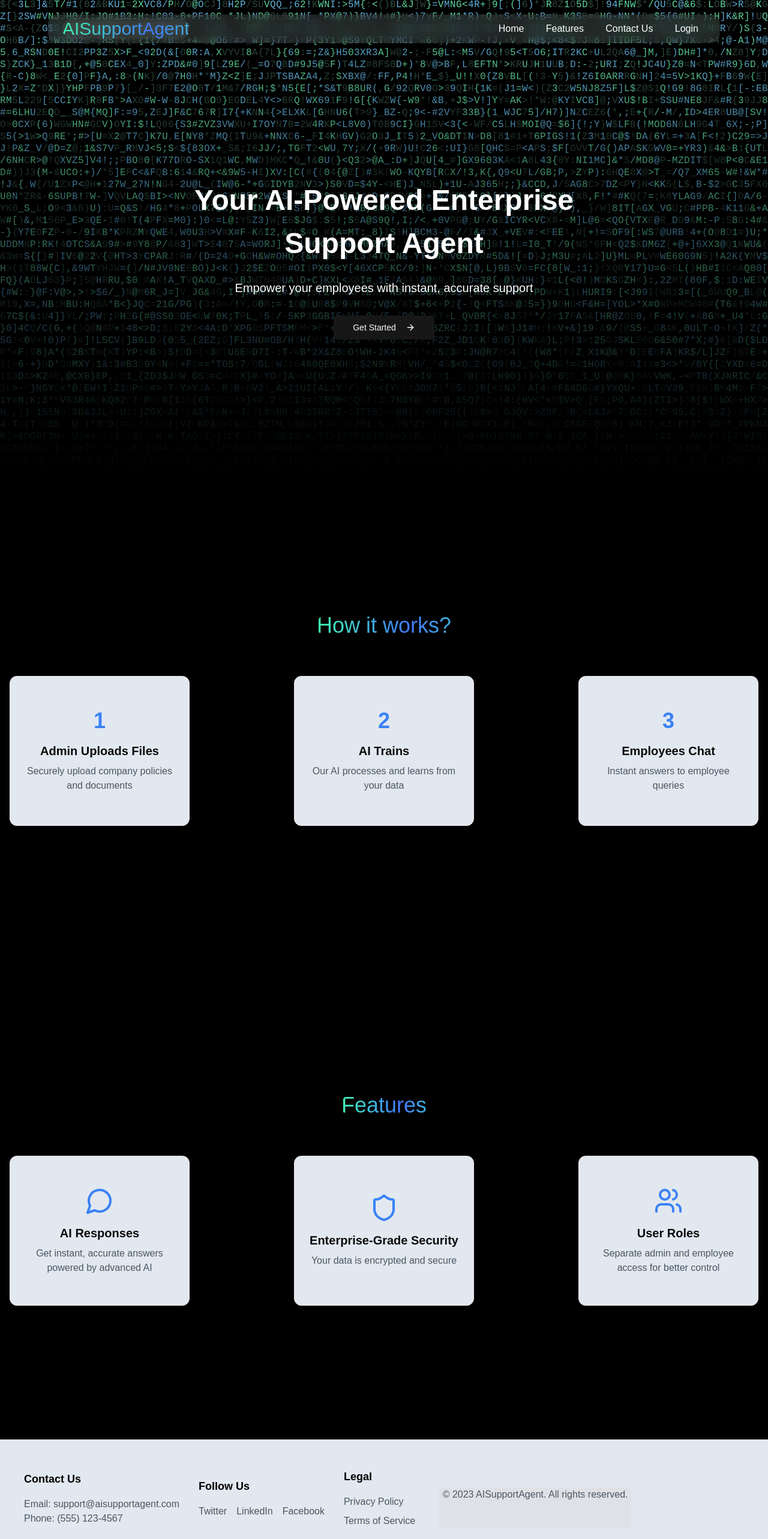
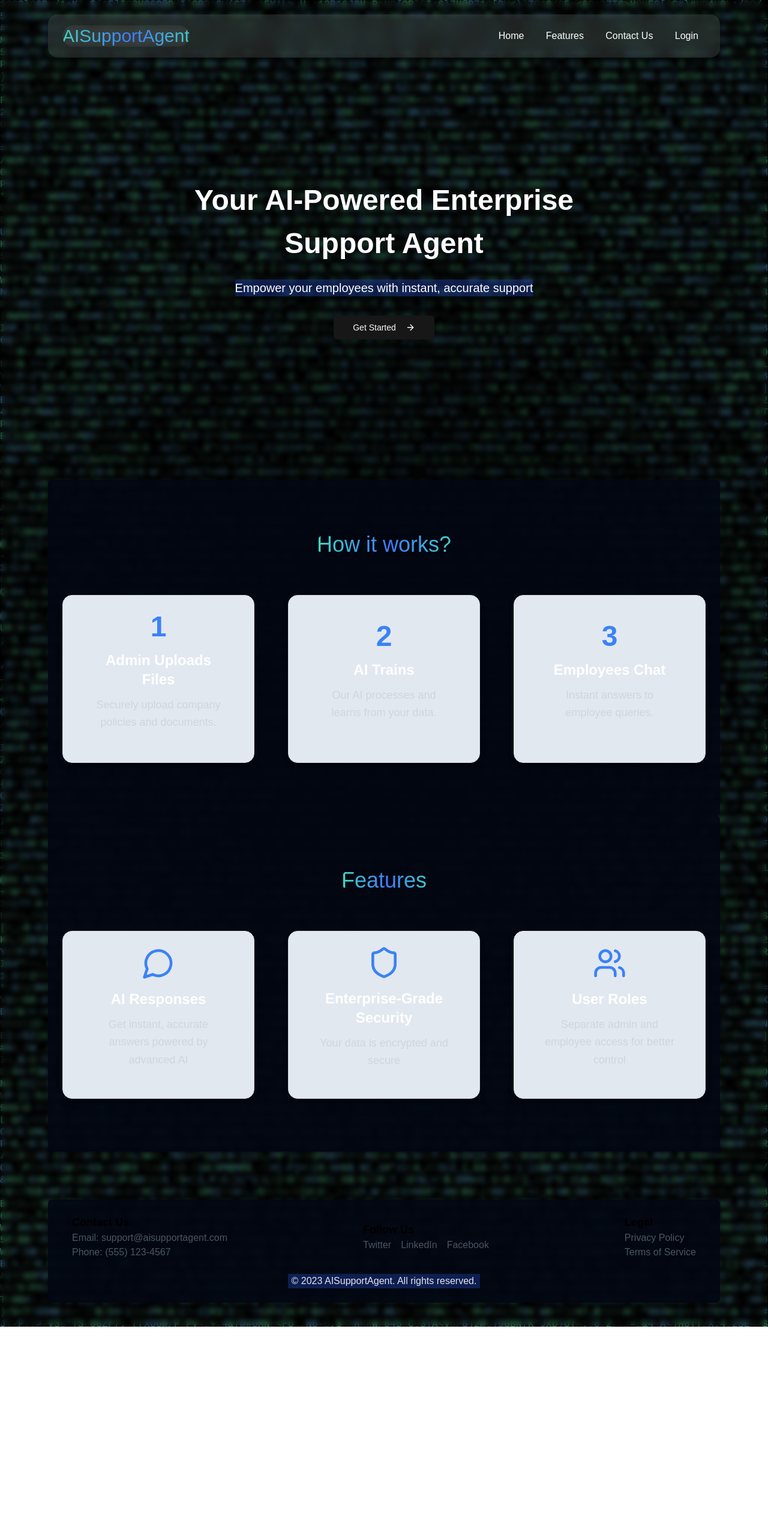
Before and after one commit to ShawneilRodrigues/TheNotoriusBug_LOC7, a Next.js app in the folder frontend/: page / in a window 1280 px wide. Shown: the top 2566 px of the page at 60% size. After the commit the page ends 2212 px from the top, so only its background shows below. Built offline with nearby package versions, Linux system fonts and the light colour scheme.

Commit message:
updated landing-page

```diff
--- a/frontend/src/app/layout.tsx
+++ b/frontend/src/app/layout.tsx
@@ -36,7 +36,13 @@ export default function RootLayout({
           disableTransitionOnChange
         >
           {/* <Navbar /> */}
-            {children}
+          <div className="relative min-h-screen">
+            {/* Blurred Background */}
+            <div className="absolute inset-0 bg-black/20 backdrop-blur-sm z-[-1]" />
+
+            {/* Main Content */}
+            <main className="relative">{children}</main>
+          </div>
         </ThemeProvider>
       </body>
     </html>
--- a/frontend/src/app/page.tsx
+++ b/frontend/src/app/page.tsx
@@ -21,10 +21,10 @@ export default function LandingPage() {
                     smooth={true}
                 />
                 {/* ✅ Gradient Overlay Fix */}
-                <div className="w-screen h-screen absolute inset-0 z-10 bg-gradient-to-b from-transparent via-black/50 to-black opacity-100" />
+                <div className="w-screen h-screen absolute inset-0 -z-10 bg-gradient-to-b from-transparent via-black/50 to-black opacity-100" />
             </div>
 
-            <header className="w-screen mx-auto px-0 py-6 absolute">
+            <header className="z-20 w-screen mx-auto px-0 py-6 absolute">
                 <Navbar />
             </header>
 
@@ -47,7 +47,7 @@ export default function LandingPage() {
                                     Your AI-Powered Enterprise Support Agent
                                 </div>
                             </h1>
-                            <p className="text-xl text-white mb-8">
+                            <p className="text-xl bg-blue-800/40 text-white mb-8">
                                 Empower your employees with instant, accurate
                                 support
                             </p>
@@ -76,12 +76,12 @@ export default function LandingPage() {
 
             <footer
                 id="contact"
-                className="w-screen bg-slate-200 py-8"
+                className="w-auto mx-20 mb-10 rounded-md bg-gray-950/90 py-6"
             >
-                <div className="container py-4 px-10 flex gap-10 mx-auto">
-                    <div className="flex items-center justify-between gap-8">
+                <div className="container flex-col px-10 flex gap-6">
+                    <div className="flex items-center justify-between gap-3">
                         <div>
-                            <h3 className="text-lg font-semibold mb-4">
+                            <h3 className="text-lg font-semibold">
                                 Contact Us
                             </h3>
                             <p className="text-gray-600">
@@ -92,52 +92,52 @@ export default function LandingPage() {
                             </p>
                         </div>
                         <div>
-                            <h3 className="text-lg font-semibold mb-4">
+                            <h3 className="text-lg font-semibold">
                                 Follow Us
                             </h3>
                             <div className="flex space-x-4">
                                 <a
                                     href="#"
-                                    className="text-gray-600 hover:text-gray-800"
+                                    className="text-gray-600 hover:text-blue-800"
                                 >
                                     Twitter
                                 </a>
                                 <a
                                     href="#"
-                                    className="text-gray-600 hover:text-gray-800"
+                                    className="text-gray-600 hover:text-blue-800"
                                 >
                                     LinkedIn
                                 </a>
                                 <a
                                     href="#"
-                                    className="text-gray-600 hover:text-gray-800"
+                                    className="text-gray-600 hover:text-blue-800"
                                 >
                                     Facebook
                                 </a>
                             </div>
                         </div>
                         <div>
-                            <h3 className="text-lg font-semibold mb-4">
+                            <h3 className="text-lg font-semibold">
                                 Legal
                             </h3>
-                            <div className="flex flex-col space-y-2">
+                            <div className="flex flex-col">
                                 <a
                                     href="#"
-                                    className="text-gray-600 hover:text-gray-800"
+                                    className="text-gray-600 hover:text-blue-800"
                                 >
                                     Privacy Policy
                                 </a>
                                 <a
                                     href="#"
-                                    className="text-gray-600 hover:text-gray-800"
+                                    className="text-gray-600 hover:text-blue-800"
                                 >
                                     Terms of Service
                                 </a>
                             </div>
                         </div>
                     </div>
-                    <div className="mt-8 flex justify-center text-center text-gray-600">
-                        <h5 className="w-[320px] bg-[#E0E1E6]">
+                    <div className="flex justify-center text-center text-gray-200">
+                        <h5 className="w-[320px] bg-blue-800/40">
                             © 2023 AISupportAgent. All rights reserved.
                         </h5>
                     </div>
--- a/frontend/src/components/Navbar.tsx
+++ b/frontend/src/components/Navbar.tsx
@@ -4,6 +4,7 @@ import Link from 'next/link';
 import { useRouter } from 'next/navigation';
 import ModeToggle from './ModeToggle';
 import GradientText from './gradient-text';
+import { motion } from 'framer-motion';
 
 export default function Navbar() {
     const router = useRouter();
@@ -16,7 +17,12 @@ export default function Navbar() {
     };
 
     return (
-        <nav className="mx-20 px-6 rounded-2xl flex items-center justify-between backdrop-blur-md bg-white/10">
+        <motion.nav
+            initial={{ y: -50, opacity: 0 }}
+            animate={{ y: 0, opacity: 1 }}
+            transition={{ duration: 0.5, ease: 'easeOut' }}
+            className="mx-20 px-6 py-3 rounded-2xl flex items-center justify-between backdrop-blur-md bg-white/10 transition-all duration-300 hover:bg-white/20"
+        >
             <div className="text-3xl font-bold text-white">
                 <GradientText
                     colors={[
@@ -33,31 +39,21 @@ export default function Navbar() {
                 </GradientText>
             </div>
             <div className="w-1/3 p-3 rounded-sm flex justify-between items-center gap-5">
-                <Link
-                    href="/"
-                    className="text-white hover:text-gray-300 transition duration-200"
-                >
-                    Home
-                </Link>
-                <Link
-                    href="#features"
-                    className="text-white hover:text-gray-300 transition duration-200"
-                >
-                    Features
-                </Link>
-                <Link
-                    href="#contact"
-                    className="text-white hover:text-gray-300 transition duration-200"
-                >
-                    Contact Us
-                </Link>
-                <Link
-                    href="/login"
-                    className="text-white hover:text-gray-300 transition duration-200"
-                >
-                    Login
-                </Link>
+                {['Home', 'Features', 'Contact Us', 'Login'].map((item, index) => (
+                    <motion.div
+                        key={index}
+                        whileHover={{ scale: 1.2 }}
+                        transition={{ duration: 0.2 }}
+                    >
+                        <Link
+                            href={item === 'Home' ? '/' : `#${item.toLowerCase().replace(' ', '')}`}
+                            className="text-white hover:text-blue-500 transition duration-300"
+                        >
+                            {item}
+                        </Link>
+                    </motion.div>
+                ))}
             </div>
-        </nav>
+        </motion.nav>
     );
 }
--- a/frontend/src/components/features.tsx
+++ b/frontend/src/components/features.tsx
@@ -14,7 +14,11 @@ export default function FeaturesSection() {
             y: 0,
             transition: { delay: index * 0.2, duration: 0.5, ease: 'easeOut' },
         }),
-        hover: { scale: 1.05, transition: { duration: 0.2 } },
+        hover: {
+            scale: 1.1,
+            boxShadow: '0px 10px 25px rgba(64, 121, 255, 0.4)',
+            transition: { duration: 0.3 }
+        }, // Glow effect with hover
     };
 
     const features = [
@@ -39,9 +43,14 @@ export default function FeaturesSection() {
     return (
         <section
             id="features"
-            className="md:flex flex-col items-center justify-center p-4 min-h-screen bg-black"
+            className="md:flex flex-col items-center justify-center p-4 h-[70vh] bg-gray-950/90 rounded-md mb-20 mx-20"
         >
-            <h2 className="text-4xl font-semibold text-center mb-16">
+            <motion.h2
+                initial={{ opacity: 0, y: -30 }}
+                animate={{ opacity: 1, y: 0 }}
+                transition={{ duration: 0.6, ease: 'easeOut' }}
+                className="text-4xl font-semibold text-center mb-16"
+            >
                 <GradientText
                     colors={[
                         '#40ffaa',
@@ -55,9 +64,9 @@ export default function FeaturesSection() {
                 >
                     Features
                 </GradientText>
-            </h2>
+            </motion.h2>
 
-            <div className="grid w-full md:flex md:justify-between md:items-center grid-cols-1 md:grid-cols-3 gap-8">
+            <div className="grid w-full md:flex md:justify-around md:items-center grid-cols-1 md:grid-cols-3 gap-10">
                 {features.map((feature, index) => (
                     <motion.div
                         key={index}
@@ -67,15 +76,20 @@ export default function FeaturesSection() {
                         whileHover="hover"
                         custom={index} // Stagger animation
                     >
-                        <Card className="bg-slate-200 flex items-center justify-center md:w-[300px] md:h-[250px] text-center shadow-md">
-                            <CardContent className="pt-6">
-                                <div className="flex items-center justify-center">
-                                    <feature.icon className="h-12 w-12 text-blue-500 mb-4" />
-                                </div>
-                                <h3 className="text-xl font-semibold mb-2">
+                        <Card className="bg-slate-200 flex flex-col items-center justify-center md:w-[320px] md:h-[280px] text-center shadow-lg transition-all duration-300 rounded-2xl p-6 border border-gray-300">
+                            <CardContent className="flex flex-col items-center">
+                                <motion.div
+                                    initial={{ scale: 0.8 }}
+                                    animate={{ scale: 1 }}
+                                    transition={{ duration: 0.4, ease: 'easeOut' }}
+                                    className="flex items-center justify-center"
+                                >
+                                    <feature.icon className="h-14 w-14 text-blue-500 mb-4" />
+                                </motion.div>
+                                <h3 className="text-2xl font-semibold mb-3 text-white">
                                     {feature.title}
                                 </h3>
-                                <p className="text-gray-600">
+                                <p className="text-gray-300 text-lg leading-relaxed">
                                     {feature.description}
                                 </p>
                             </CardContent>
--- a/frontend/src/components/how-it-works.tsx
+++ b/frontend/src/components/how-it-works.tsx
@@ -1,8 +1,8 @@
-'use client'; // Required for Framer Motion in Next.js App Router
+"use client"; // Required for Framer Motion in Next.js App Router
 
-import { motion } from 'framer-motion';
-import { Card, CardContent } from '@/components/ui/card';
-import GradientText from './gradient-text';
+import { motion } from "framer-motion";
+import { Card, CardContent } from "@/components/ui/card";
+import GradientText from "./gradient-text";
 
 export default function HowItWorksSection() {
   const cardVariants = {
@@ -11,44 +11,45 @@ export default function HowItWorksSection() {
       opacity: 1,
       scale: 1,
       y: 0,
-            transition: { delay: index * 0.2, duration: 0.5, ease: 'easeOut' }, // Staggered animation
+      transition: { delay: index * 0.2, duration: 0.5, ease: "easeOut" }, // Staggered animation
     }),
-        hover: { scale: 1.05, transition: { duration: 0.2 } }, // Hover effect
+    hover: {
+      scale: 1.1,
+      boxShadow: "0px 10px 20px rgba(64, 121, 255, 0.4)",
+      transition: { duration: 0.3 },
+    }, // Glow effect with hover
   };
 
   return (
-        <section className="md:flex flex-col items-center justify-center p-4 min-h-screen bg-black">
-            <h2 className="text-4xl font-semibold text-center mb-16">
+    <section className="md:flex flex-col items-center justify-center p-4 h-[70vh] bg-gray-950/90 rounded-md mx-20">
+      <motion.h2
+        initial={{ opacity: 0, y: -30 }}
+        animate={{ opacity: 1, y: 0 }}
+        transition={{ duration: 0.6, ease: "easeOut" }}
+        className="text-4xl font-semibold text-center mb-16"
+      >
         <GradientText
-                    colors={[
-                        '#40ffaa',
-                        '#4079ff',
-                        '#40ffaa',
-                        '#4079ff',
-                        '#40ffaa',
-                    ]}
+          colors={["#40ffaa", "#4079ff", "#40ffaa", "#4079ff", "#40ffaa"]}
           animationSpeed={3}
           showBorder={false}
         >
           How it works?
         </GradientText>
-            </h2>
+      </motion.h2>
 
-            <div className="grid w-full md:flex md:justify-between md:items-center grid-cols-1 md:grid-cols-3 gap-8">
+      <div className="grid w-full md:flex md:justify-around md:items-center grid-cols-1 md:grid-cols-3 gap-10">
         {[
           {
-                        title: 'Admin Uploads Files',
-                        description:
-                            'Securely upload company policies and documents',
+            title: "Admin Uploads Files",
+            description: "Securely upload company policies and documents.",
           },
           {
-                        title: 'AI Trains',
-                        description:
-                            'Our AI processes and learns from your data',
+            title: "AI Trains",
+            description: "Our AI processes and learns from your data.",
           },
           {
-                        title: 'Employees Chat',
-                        description: 'Instant answers to employee queries',
+            title: "Employees Chat",
+            description: "Instant answers to employee queries.",
           },
         ].map((step, index) => (
           <motion.div
@@ -59,15 +60,20 @@ export default function HowItWorksSection() {
             whileHover="hover"
             custom={index} // Pass index for staggered delay
           >
-                        <Card className="bg-slate-200 flex items-center justify-center md:w-[300px] md:h-[250px] text-center shadow-md">
-                            <CardContent className="pt-6">
-                                <div className="text-4xl font-bold text-blue-500 mb-4">
+            <Card className="bg-slate-200 flex flex-col items-center justify-center md:w-[320px] md:h-[280px] text-center shadow-lg transition-all duration-300 rounded-2xl p-6 border border-gray-300">
+              <CardContent className="flex flex-col items-center">
+                <motion.div
+                  initial={{ scale: 0.8 }}
+                  animate={{ scale: 1 }}
+                  transition={{ duration: 0.4, ease: "easeOut" }}
+                  className="text-5xl font-bold text-blue-500 mb-4"
+                >
                   {index + 1}
-                                </div>
-                                <h3 className="text-xl font-semibold mb-2">
+                </motion.div>
+                <h3 className="text-2xl font-semibold mb-3 text-white">
                   {step.title}
                 </h3>
-                                <p className="text-gray-600">
+                <p className="text-gray-300 text-lg leading-relaxed">
                   {step.description}
                 </p>
               </CardContent>
```
Lines whose indentation alone changed are shown as unchanged.
